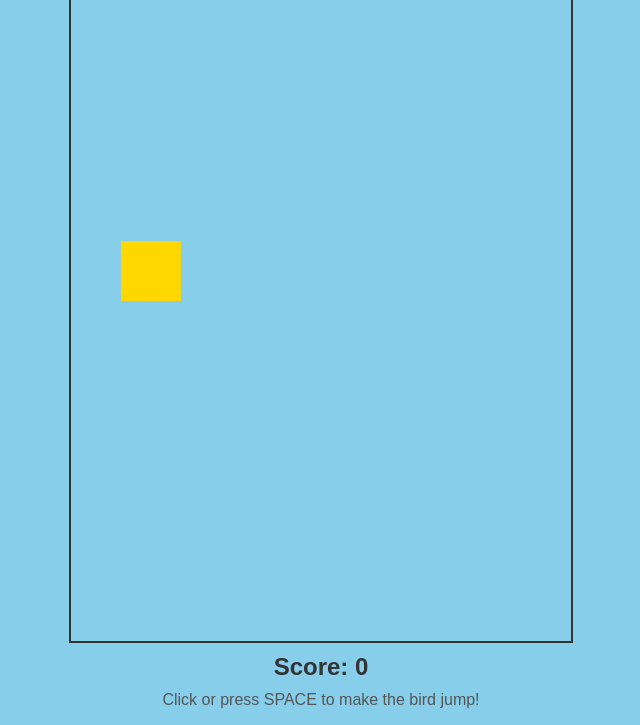
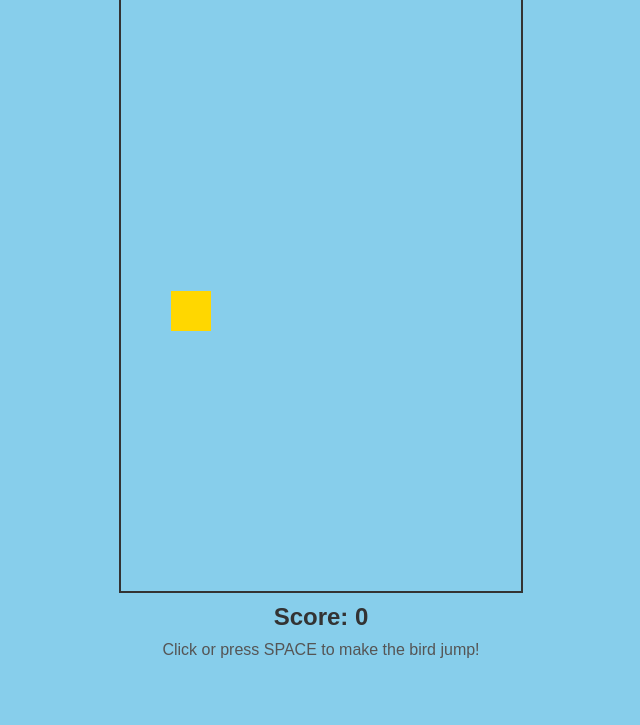
Before and after one commit to KhoaNguyen01004/2025_HerBirthday, a plain HTML site: page index.html in a window 1280 px wide. Shown: the part 102-827 px from the top of the page, without its empty margins (319-959 px from the left). After the commit the page ends 800 px from the top, so only its background shows below. Drawn offline with Linux system fonts and the light colour scheme.

Commit message:
fixing lag/delay issue

```diff
--- a/index.html
+++ b/index.html
@@ -11,7 +11,7 @@
 <body>
     <div class="game-container">
         <h1>Chúc Mừng Sinh Nhật Emmmmmm</h1>
-        <canvas id="gameCanvas" width="500" height="700"></canvas>
+        <canvas id="gameCanvas" width="400" height="600"></canvas>
         <div id="score">Score: 0</div>
         <div id="countdown" class="hidden"></div>
         <div id="gameOver" class="hidden">
--- a/script.js
+++ b/script.js
@@ -3,7 +3,7 @@ const canvas = document.getElementById('gameCanvas');
 const ctx = canvas.getContext('2d');
 
 // Game variables
-let bird = { x: 50, y: 300, width: 60, height: 60, velocity: 0 };
+let bird = { x: 50, y: 300, width: 40, height: 40, velocity: 0 };
 let pipes = [];
 let score = 0;
 let gameRunning = false;
@@ -53,7 +53,7 @@ pipeImage.src = 'images/pipe.png';
 // Constants
 const GRAVITY = 0.6;
 const JUMP_FORCE = -8;
-const PIPE_WIDTH = 60;
+const PIPE_WIDTH = 40;
 const PIPE_GAP = 200;
 const PIPE_SPEED = 2;
 
@@ -72,6 +72,16 @@ document.addEventListener('keydown', (e) => {
 });
 
 canvas.addEventListener('click', () => {
+    if (!gameRunning && !countdownActive && !gameOver) {
+        startCountdown();
+    } else if (gameRunning && !gameOver) {
+        jump();
+    }
+});
+
+// Touch event listeners for mobile
+canvas.addEventListener('touchstart', (e) => {
+    e.preventDefault();
     if (!gameRunning && !countdownActive && !gameOver) {
         startCountdown();
     } else if (gameRunning && !gameOver) {
--- a/styles.css
+++ b/styles.css
@@ -26,6 +26,8 @@ canvas {
     margin: 0 auto;
     max-width: 100%;
     height: auto;
+    width: 100%;
+    max-width: 400px;
 }
 
 #score {
```
